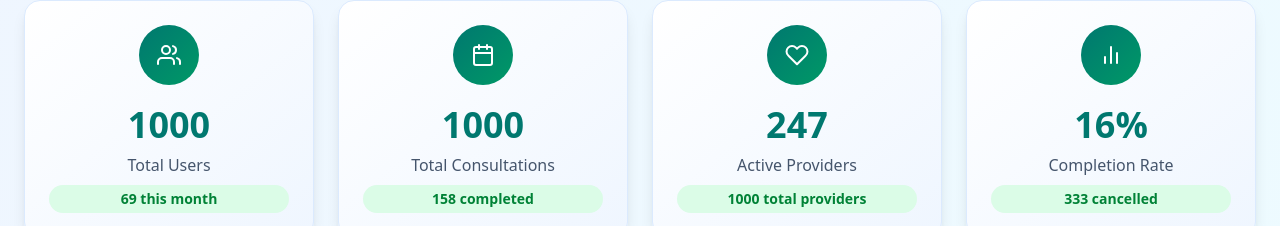
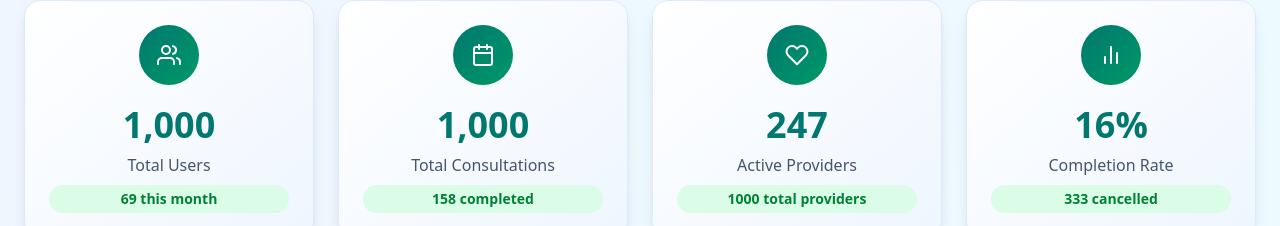
Before and after one commit to khadar-oothuru/VitalsReport, a React (Vite) app: page /business-insights in a window 1280 px wide. Shown: the part 120-346 px from the top of the page. Built offline with nearby package versions, Linux system fonts and the light colour scheme.

Commit message:
count up component added

```diff
--- /dev/null
+++ b/src/components/CountUp.jsx
@@ -0,0 +1,71 @@
+import React, { useEffect, useRef, useState } from "react";
+
+const easeOutCubic = (t) => 1 - Math.pow(1 - t, 3);
+
+const formatNumber = (value, decimals) => {
+  const fractionDigits = Number.isFinite(decimals)
+    ? { minimumFractionDigits: decimals, maximumFractionDigits: decimals }
+    : { maximumFractionDigits: 0 };
+  try {
+    return new Intl.NumberFormat(undefined, fractionDigits).format(value);
+  } catch {
+    return value.toFixed(decimals || 0);
+  }
+};
+
+const CountUp = ({
+  value = 0,
+  duration = 2400,
+  decimals,
+  prefix = "",
+  suffix = "",
+  startFrom = 0,
+}) => {
+  const [displayValue, setDisplayValue] = useState(startFrom || 0);
+  const fromRef = useRef(startFrom || 0);
+  const toRef = useRef(value || 0);
+  const rafRef = useRef(null);
+  const startTimeRef = useRef(null);
+
+  useEffect(() => {
+    const to = Number.isFinite(Number(value)) ? Number(value) : 0;
+    const from = fromRef.current;
+    toRef.current = to;
+    startTimeRef.current = null;
+
+    const step = (timestamp) => {
+      if (startTimeRef.current === null) startTimeRef.current = timestamp;
+      const elapsed = timestamp - startTimeRef.current;
+      const progress = Math.min(1, duration > 0 ? elapsed / duration : 1);
+      const eased = easeOutCubic(progress);
+      const current = from + (to - from) * eased;
+      setDisplayValue(current);
+      if (progress < 1) {
+        rafRef.current = requestAnimationFrame(step);
+      } else {
+        fromRef.current = to;
+      }
+    };
+
+    cancelAnimationFrame(rafRef.current);
+    rafRef.current = requestAnimationFrame(step);
+
+    return () => cancelAnimationFrame(rafRef.current);
+  }, [value, duration]);
+
+  const inferredDecimals = Number.isFinite(decimals)
+    ? decimals
+    : Number.isInteger(toRef.current)
+    ? 0
+    : 1;
+
+  return (
+    <span>
+      {prefix}
+      {formatNumber(displayValue, inferredDecimals)}
+      {suffix}
+    </span>
+  );
+};
+
+export default CountUp;
--- a/src/pages/BusinessInsights.jsx
+++ b/src/pages/BusinessInsights.jsx
@@ -1,4 +1,5 @@
 import React, { useEffect, useRef, useState } from "react";
+import CountUp from "../components/CountUp.jsx";
 import { Chart, registerables } from "chart.js";
 import { loadCSVWithFallback } from "../lib/csv";
 import {
@@ -500,11 +501,12 @@ const BusinessInsights = () => {
                 <FiUsers className="text-white" />
               </div>
               <div className="text-4xl font-bold text-teal-700 mb-2">
-                {metrics.totalUsers}
+                <CountUp value={metrics.totalUsers} duration={2400} />
               </div>
               <div className="text-slate-600 font-medium mb-2">Total Users</div>
               <div className="text-sm bg-green-100 text-green-700 px-2 py-1 rounded-full font-semibold">
-                {metrics.newRegistrations} this month
+                <CountUp value={metrics.newRegistrations} duration={1800} />{" "}
+                this month
               </div>
             </div>
 
@@ -513,13 +515,17 @@ const BusinessInsights = () => {
                 <FiCalendar className="text-white" />
               </div>
               <div className="text-4xl font-bold text-teal-700 mb-2">
-                {metrics.totalConsultations}
+                <CountUp value={metrics.totalConsultations} duration={2400} />
               </div>
               <div className="text-slate-600 font-medium mb-2">
                 Total Consultations
               </div>
               <div className="text-sm bg-green-100 text-green-700 px-2 py-1 rounded-full font-semibold">
-                {metrics.completedConsultations} completed
+                <CountUp
+                  value={metrics.completedConsultations}
+                  duration={1800}
+                />{" "}
+                completed
               </div>
             </div>
 
@@ -528,7 +534,7 @@ const BusinessInsights = () => {
                 <FiHeart className="text-white" />
               </div>
               <div className="text-4xl font-bold text-teal-700 mb-2">
-                {metrics.activeProviders}
+                <CountUp value={metrics.activeProviders} duration={2400} />
               </div>
               <div className="text-slate-600 font-medium mb-2">
                 Active Providers
@@ -543,13 +549,21 @@ const BusinessInsights = () => {
                 <FiBarChart2 className="text-white" />
               </div>
               <div className="text-4xl font-bold text-teal-700 mb-2">
-                {metrics.completionRate}%
+                <CountUp
+                  value={metrics.completionRate}
+                  suffix="%"
+                  duration={2400}
+                />
               </div>
               <div className="text-slate-600 font-medium mb-2">
                 Completion Rate
               </div>
               <div className="text-sm bg-green-100 text-green-700 px-2 py-1 rounded-full font-semibold">
-                {metrics.cancelledConsultations} cancelled
+                <CountUp
+                  value={metrics.cancelledConsultations}
+                  duration={1800}
+                />{" "}
+                cancelled
               </div>
             </div>
           </div>
@@ -569,7 +583,10 @@ const BusinessInsights = () => {
                     Monthly Active Users
                   </div>
                   <div className="text-2xl font-bold text-teal-700">
-                    {metrics.monthlyActiveUsers}
+                    <CountUp
+                      value={metrics.monthlyActiveUsers}
+                      duration={2000}
+                    />
                   </div>
                 </div>
                 <div className="bg-gradient-to-br from-blue-50 to-cyan-50 border border-blue-100 rounded-xl p-6 hover:shadow-md transition-shadow">
@@ -577,7 +594,7 @@ const BusinessInsights = () => {
                     New User Registrations
                   </div>
                   <div className="text-2xl font-bold text-teal-700">
-                    {metrics.newRegistrations}
+                    <CountUp value={metrics.newRegistrations} duration={2000} />
                   </div>
                 </div>
                 <div className="bg-gradient-to-br from-blue-50 to-cyan-50 border border-blue-100 rounded-xl p-6 hover:shadow-md transition-shadow">
@@ -585,13 +602,19 @@ const BusinessInsights = () => {
                     User Retention Rate
                   </div>
                   <div className="text-2xl font-bold text-teal-700">
-                    {metrics.totalUsers > 0
+                    <CountUp
+                      value={
+                        metrics.totalUsers > 0
                           ? Math.round(
-                          (metrics.monthlyActiveUsers / metrics.totalUsers) *
+                              (metrics.monthlyActiveUsers /
+                                metrics.totalUsers) *
                                 100
                             )
-                      : 0}
-                    %
+                          : 0
+                      }
+                      suffix="%"
+                      duration={2000}
+                    />
                   </div>
                 </div>
                 <div className="bg-gradient-to-br from-blue-50 to-cyan-50 border border-blue-100 rounded-xl p-6 hover:shadow-md transition-shadow">
@@ -599,11 +622,15 @@ const BusinessInsights = () => {
                     Avg. Appointments per User
                   </div>
                   <div className="text-2xl font-bold text-teal-700">
-                    {metrics.totalUsers > 0
-                      ? (
-                          metrics.totalConsultations / metrics.totalUsers
-                        ).toFixed(1)
-                      : 0}
+                    <CountUp
+                      value={
+                        metrics.totalUsers > 0
+                          ? metrics.totalConsultations / metrics.totalUsers
+                          : 0
+                      }
+                      decimals={1}
+                      duration={2000}
+                    />
                   </div>
                 </div>
               </div>
@@ -643,7 +670,10 @@ const BusinessInsights = () => {
                     Completed Consultations
                   </div>
                   <div className="text-2xl font-bold text-teal-700">
-                    {metrics.completedConsultations}
+                    <CountUp
+                      value={metrics.completedConsultations}
+                      duration={2000}
+                    />
                   </div>
                 </div>
                 <div className="bg-gradient-to-br from-blue-50 to-cyan-50 border border-blue-100 rounded-xl p-6 hover:shadow-md transition-shadow">
@@ -651,7 +681,10 @@ const BusinessInsights = () => {
                     Cancelled/No-shows
                   </div>
                   <div className="text-2xl font-bold text-teal-700">
-                    {metrics.cancelledConsultations}
+                    <CountUp
+                      value={metrics.cancelledConsultations}
+                      duration={2000}
+                    />
                   </div>
                 </div>
                 <div className="bg-gradient-to-br from-blue-50 to-cyan-50 border border-blue-100 rounded-xl p-6 hover:shadow-md transition-shadow">
@@ -659,11 +692,15 @@ const BusinessInsights = () => {
                     Avg. Consultations per User
                   </div>
                   <div className="text-2xl font-bold text-teal-700">
-                    {metrics.totalUsers > 0
-                      ? (
-                          metrics.totalConsultations / metrics.totalUsers
-                        ).toFixed(1)
-                      : 0}
+                    <CountUp
+                      value={
+                        metrics.totalUsers > 0
+                          ? metrics.totalConsultations / metrics.totalUsers
+                          : 0
+                      }
+                      decimals={1}
+                      duration={2000}
+                    />
                   </div>
                 </div>
                 <div className="bg-gradient-to-br from-blue-50 to-cyan-50 border border-blue-100 rounded-xl p-6 hover:shadow-md transition-shadow">
@@ -671,7 +708,11 @@ const BusinessInsights = () => {
                     Success Rate
                   </div>
                   <div className="text-2xl font-bold text-teal-700">
-                    {metrics.completionRate}%
+                    <CountUp
+                      value={metrics.completionRate}
+                      suffix="%"
+                      duration={2000}
+                    />
                   </div>
                 </div>
               </div>
@@ -714,11 +755,13 @@ const BusinessInsights = () => {
                   <div className="text-2xl font-bold text-teal-700">
                     {(() => {
                       const totalProviders = data.providers.length;
-                      return totalProviders > 0
-                        ? (metrics.totalConsultations / totalProviders).toFixed(
-                            1
-                          )
+                      const val =
+                        totalProviders > 0
+                          ? metrics.totalConsultations / totalProviders
                           : 0;
+                      return (
+                        <CountUp value={val} decimals={1} duration={2000} />
+                      );
                     })()}
                   </div>
                 </div>
@@ -789,14 +832,14 @@ const BusinessInsights = () => {
                         data.appointments.map((a) => a.provider_id)
                       ).size;
                       const totalProviders = data.providers.length;
-
-                      return totalProviders > 0
+                      const val =
+                        totalProviders > 0
                           ? Math.round(
                               (providersWithAppointments / totalProviders) * 100
                             )
                           : 0;
+                      return <CountUp value={val} suffix="%" duration={2000} />;
                     })()}
-                    %
                   </div>
                 </div>
               </div>
```
Lines whose indentation alone changed are shown as unchanged.
